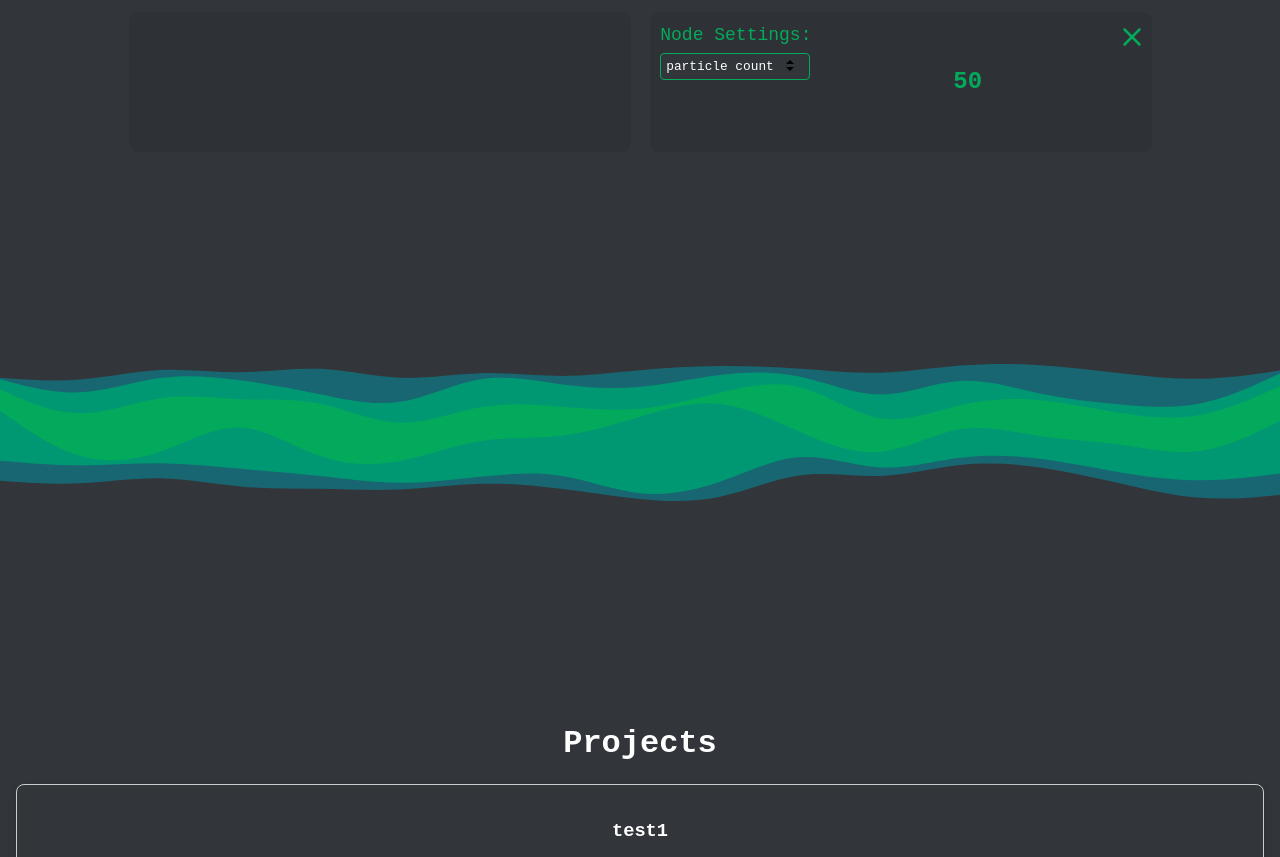
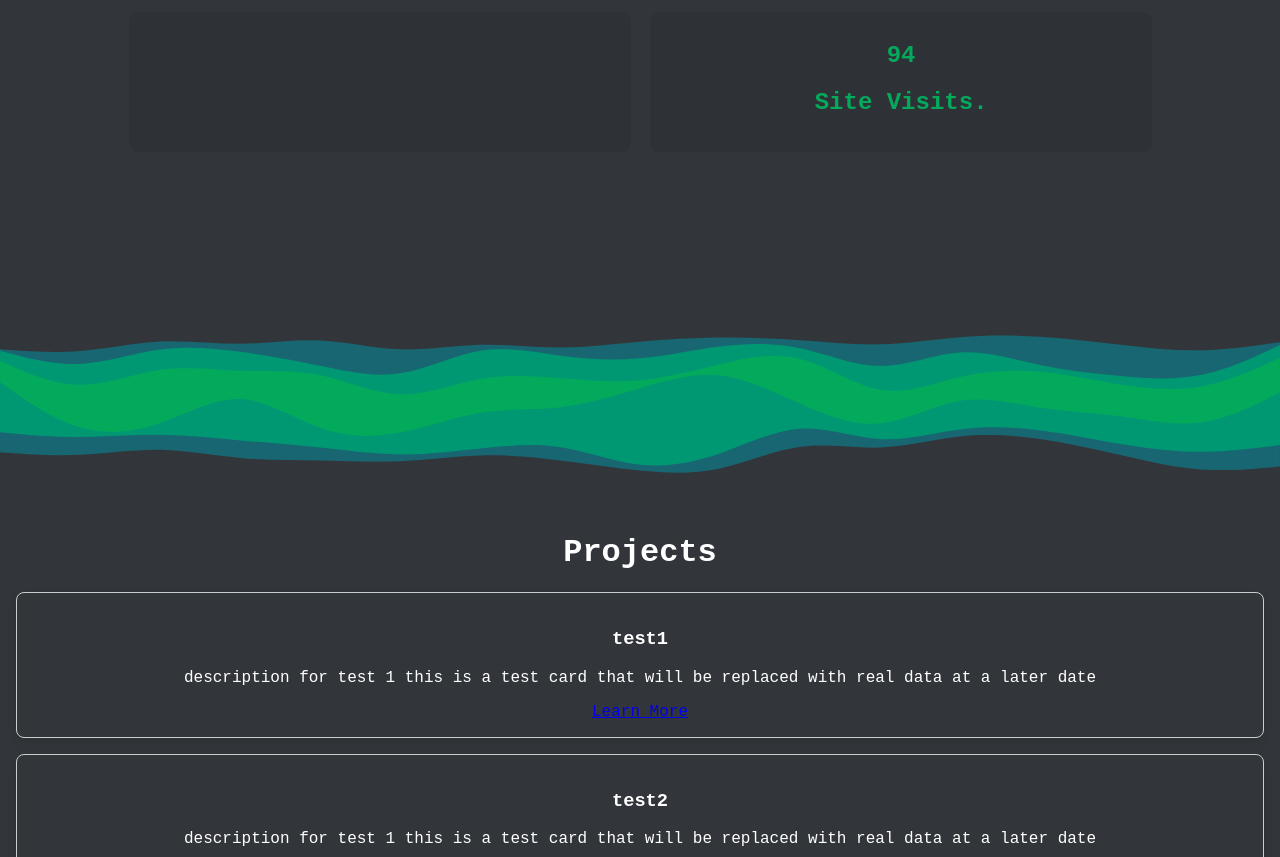
Before and after one commit to Jaorow/site, a plain HTML site: page index.html in a window 1280 px wide. Shown: the part 301-1158 px from the top of the page. Drawn offline with Linux system fonts and the light colour scheme; no server answers.

Commit message:
small changes before cards

```diff
--- a/index.html
+++ b/index.html
@@ -9,6 +9,8 @@
     <link rel="apple-touch-icon" sizes="128x128" href="img/me.png">
 
     <link type="text/css" rel="stylesheet" href="styles/main.css"/>
+    <link type="text/css" rel="stylesheet" href="styles/cards.css"/>
+
 
     <title>Home</title>
 
@@ -52,6 +54,8 @@
         <div class = "hero-box">
 
             <div class = "leftTop" id = "hero">
+                <!-- TODO: add a typing thingy here... use this for the cursor | -->
+                <!-- Welcome to my site <br> - Jamie -->
                 <h1>
                     Hi! <br> I'm Jamie
                 </h1>
@@ -128,8 +132,8 @@
         -->
 
     <!-- TODO: fix these waves...  -->
-    <img class="wave-spacer" src="img/waves1.svg" alt="wave">
-    <div class = "spacer" ></div>
+    <div><img class="wave-spacer" src="img/waves1.svg" alt="wave" /></div>
+    <div class = "spacer"></div>
     <div class = "under-wave" >
         <div class="projects">
 
--- a/scripts/node_settings.js
+++ b/scripts/node_settings.js
@@ -128,4 +128,4 @@ function select_settings_change(){
 render_settings(7,20,12)
 
 // TODO: remove this to start on site visits
-open_node_settings()
+// open_node_settings()
--- /dev/null
+++ b/styles/cards.css
@@ -0,0 +1,34 @@
+:root{
+    font-family: 'Courier New', Courier, monospace;
+    --fonts: 'Courier New', Courier, monospace;
+    --main-color: #32363a;
+    --main-trans: #21232640;
+    --text-color: #ffffff;
+
+    /* nav bar stuff */
+    --nav-hover: #21232640;
+    --highlight-color: #04AA5C;
+    /* can change nav-here-hover */
+    --highlight-color-hover: #04AA5C;
+
+}
+
+
+/*
+    * Project Cards
+*/
+.project-cards-container {
+    display: flex;
+    flex-wrap: wrap;
+    justify-content: space-between;
+  }
+
+  .project-card {
+    flex: 0 1 24%;
+    margin: 16px;
+    box-sizing: border-box;
+    border: 1px solid #ccc;
+    border-radius: 8px;
+    padding: 16px;
+    box-shadow: 0 4px 8px rgba(0, 0, 0, 0.1);
+  }
--- a/styles/main.css
+++ b/styles/main.css
@@ -480,35 +480,8 @@ select {
 }
 
 
-/*
-    * Project Cards
-*/
-.project-cards-container {
-    display: flex;
-    flex-wrap: wrap;
-    justify-content: space-between;
-  }
 
-  .project-card {
-    flex: 0 1 24%;
-    margin: 16px;
-    box-sizing: border-box;
-    border: 1px solid #ccc;
-    border-radius: 8px;
-    padding: 16px;
-    box-shadow: 0 4px 8px rgba(0, 0, 0, 0.1);
-  }
 
-/* .project-card {
-    border: 1px solid #ccc;
-    border-radius: 8px;
-    padding: 16px;
-    margin: 16px;
-    width: 200px;
-    box-shadow: 0 4px 8px rgba(0, 0, 0, 0.1);
-    display: inline-block;
-    vertical-align: top;
-} */
 
 /*
     ABOUT ME STUFF
@@ -523,20 +496,16 @@ select {
 ================*/
 
 .spacer{
-    aspect-ratio: 900/300;
-    width: 110%;
-    transform: translateX(-5%);
-    overflow: hidden;
-    background-repeat: repeat;
-    background-position: center;
-    background-size: cover;
+    padding-bottom: 150px;
+    width: 100%;
     z-index: -1;
 }
 
 
 .wave-spacer{
+    margin-top: 10%;
     width: 100%;
-    transform: translateY(110%);
+    /* transform: translateY(110%); */
 }
 
 
```
